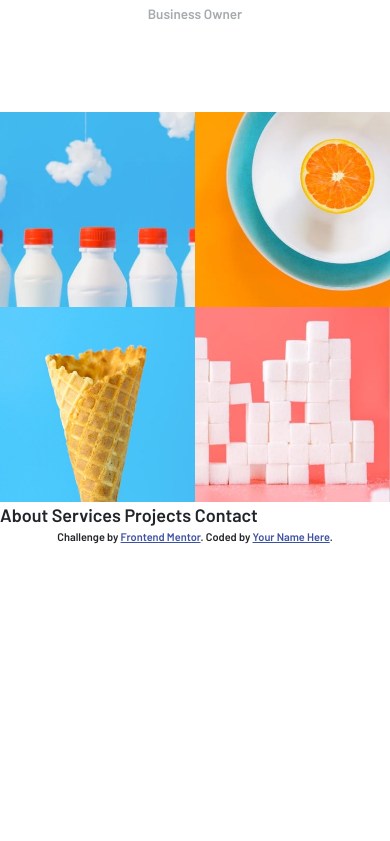
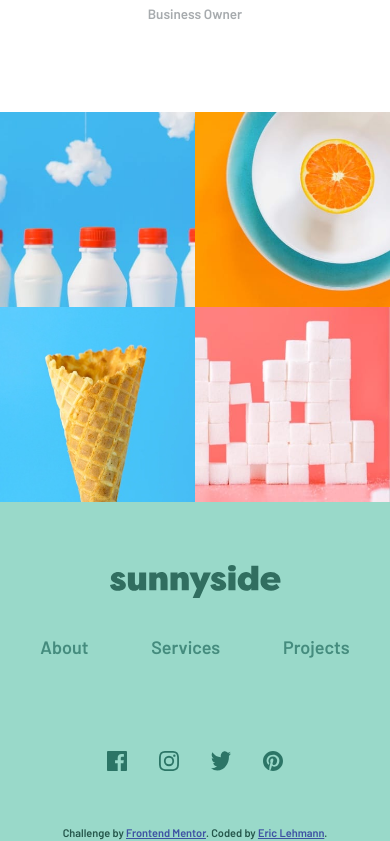
Before and after one commit to EricLDev/FEM-Sunnyside_agency_landing_page, a plain HTML site: page index.html in a window 390 px wide. Shown: the part 4410-5251 px from the top of the page. Before the commit the page ends 4955 px from the top, so only its background shows below. Drawn offline with nearby package versions, Linux system fonts and the light colour scheme.

Commit message:
mobile layout finished

```diff
--- a/index.html
+++ b/index.html
@@ -114,9 +114,19 @@
 			/>
 		</div>
 
-		<div>About Services Projects Contact</div>
+		<div class="footer">
+			<div class="logo">
+				<img src="/images/logo.svg" alt="" />
+			</div>
+			<div class="links">
+				<div>About</div>
+				<div>Services</div>
+				<div>Projects</div>
+			</div>
+			<div class="social-medias"><img src="/images/icon-facebook.svg" alt="" /><img src="/images/icon-instagram.svg" alt="" /><img src="/images/icon-twitter.svg" alt="" /><img src="/images/icon-pinterest.svg" alt="" /></div>
+			<div class="attribution">Challenge by <a href="https://www.frontendmentor.io?ref=challenge" target="_blank">Frontend Mentor</a>. Coded by <a href="#">Eric Lehmann</a>.</div>
+		</div>
 
-		<div class="attribution">Challenge by <a href="https://www.frontendmentor.io?ref=challenge" target="_blank">Frontend Mentor</a>. Coded by <a href="#">Your Name Here</a>.</div>
 		<script src="https://cdn.jsdelivr.net/npm/bootstrap@5.1.3/dist/js/bootstrap.bundle.min.js" integrity="sha384-ka7Sk0Gln4gmtz2MlQnikT1wXgYsOg+OMhuP+IlRH9sENBO0LRn5q+8nbTov4+1p" crossorigin="anonymous"></script>
 	</body>
 </html>
--- a/style.scss
+++ b/style.scss
@@ -238,6 +238,52 @@ body {
 	}
 }
 
+.logo {
+	filter: brightness(0) saturate(100%) invert(38%) sepia(8%) saturate(2697%) hue-rotate(116deg) brightness(90%) contrast(81%);
+	text-align: center;
+	padding: 3.5rem 0 0 0;
+
+	img {
+		width: 9.5rem;
+	}
+}
+
+.footer {
+	background-color: #99d9c9;
+	color: #25564b;
+	display: flex;
+	flex-direction: column;
+	align-items: center;
+
+	.links {
+		width: 100%;
+		display: flex;
+		justify-content: space-around;
+		padding: 2rem 0.5rem;
+
+		div {
+			color: hsl(168, 34%, 41%);
+			cursor: pointer;
+		}
+
+		div:hover {
+			color: #fff;
+		}
+	}
+
+	.social-medias {
+		width: 45%;
+		display: flex;
+		justify-content: space-between;
+		margin: 3rem 0;
+		cursor: pointer;
+
+		img:hover {
+			filter: brightness(0) saturate(100%) invert(98%) sepia(2%) saturate(0%) hue-rotate(284deg) brightness(104%) contrast(100%);
+		}
+	}
+}
+
 .gallery {
 	width: 100%;
 	display: grid;
```
Also changed, not shown: css/style.css.
